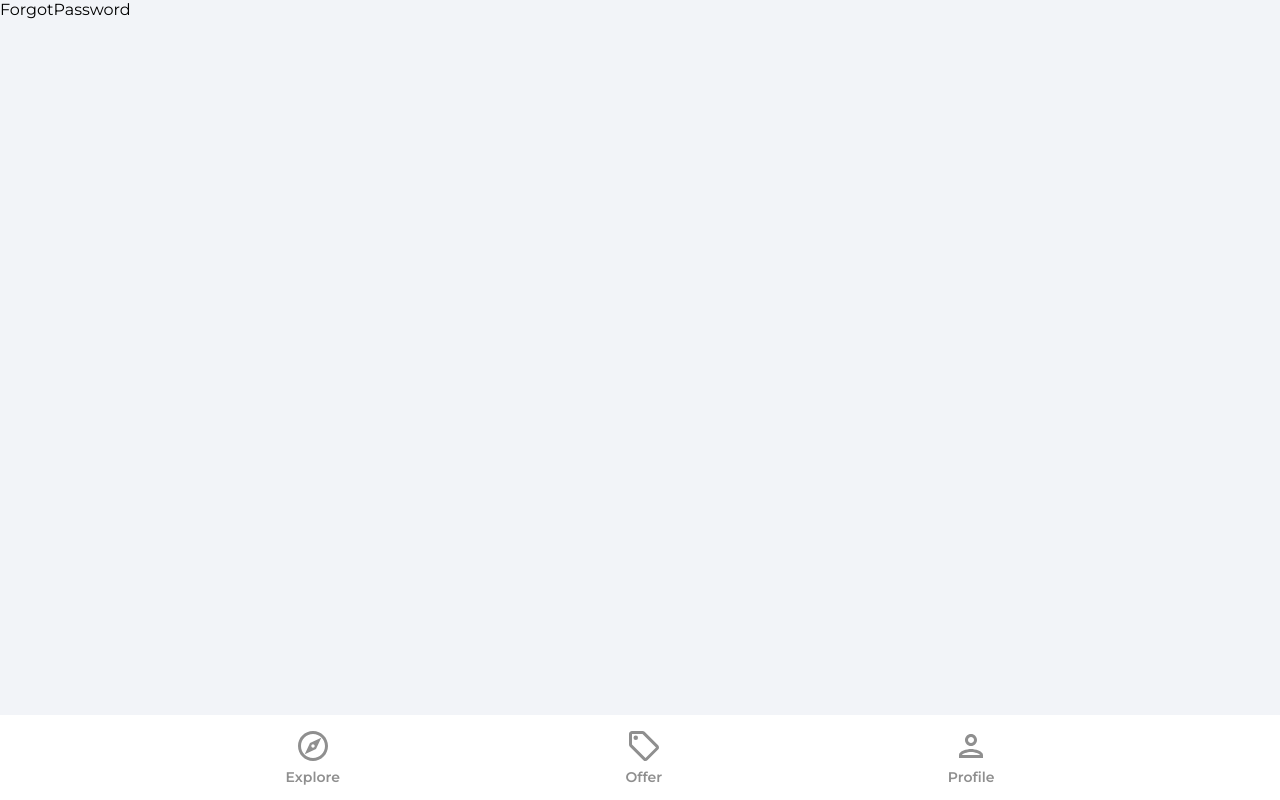
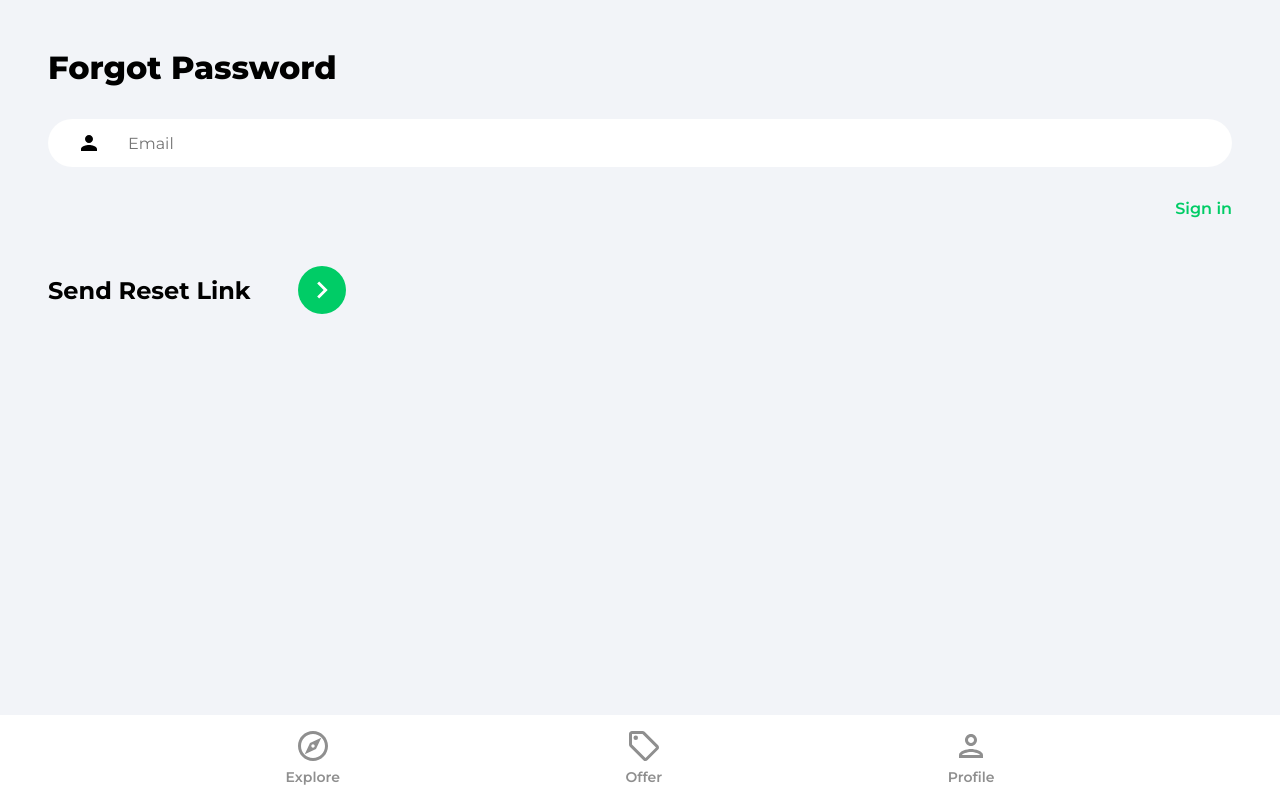
Before and after one commit to victorpatru/house-marketplace, a React (Vite) app: page /forgot-password in a window 1280 px wide. Built offline with nearby package versions, Linux system fonts and the light colour scheme.

Commit message:
feat: enable password reset

```diff
--- a/src/pages/ForgotPassword.jsx
+++ b/src/pages/ForgotPassword.jsx
@@ -1,4 +1,57 @@
+import { useState } from "react";
+import { Link } from "react-router-dom";
+import { getAuth, sendPasswordResetEmail } from "firebase/auth";
+import { toast } from "react-toastify";
+import { ReactComponent as ArrowRightIcon } from "../assets/svg/keyboardArrowRightIcon.svg";
+
 function ForgotPassword() {
-  return <div>ForgotPassword</div>;
+  const [email, setEmail] = useState("");
+
+  const onChange = (e) => {
+    setEmail(e.target.value);
+  };
+
+  const onSubmit = async (e) => {
+    e.preventDefault();
+
+    try {
+      const auth = getAuth();
+      await sendPasswordResetEmail(auth, email);
+      toast.success("Email was sent");
+    } catch (err) {
+      toast.error("Could not send reset email");
+    }
+  };
+
+  return (
+    <div className="pageContainer">
+      <header>
+        <p className="pageHeader">Forgot Password</p>
+      </header>
+
+      <main>
+        <form onSubmit={onSubmit}>
+          <input
+            type="email"
+            className="emailInput"
+            placeholder="Email"
+            id="email"
+            value={email}
+            onChange={onChange}
+          />
+          <Link className="forgotPasswordLink" to="/sign-in">
+            Sign in
+          </Link>
+
+          <div className="signInBar">
+            <div className="signInText">Send Reset Link</div>
+            <button className="signInButton">
+              <ArrowRightIcon fill="#fff" width="34px" height="34px" />
+            </button>
+          </div>
+        </form>
+      </main>
+    </div>
+  );
 }
 export default ForgotPassword;
```
